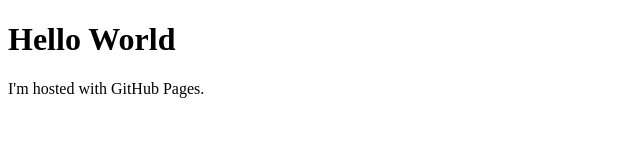
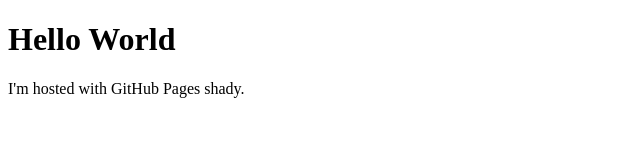
Before and after one commit to ShadyYoussery/-DOCTYPE-html-html-body-h1-Hello-World-h1-p-I-m-hosted-with-GitHub-Pages.-p-body-ht, a plain HTML site: page index.html in a window 1280 px wide. Shown: the full height of the page, 0-640 px from the left. Drawn offline with Linux system fonts and the light colour scheme.

Commit message:
edit index

```diff
--- a/index.html
+++ b/index.html
@@ -3,7 +3,7 @@
 
 <body>
     <h1>Hello World</h1>
-    <p>I'm hosted with GitHub Pages.</p>
+    <p>I'm hosted with GitHub Pages shady.</p>
 </body>
 
 </html>
```
